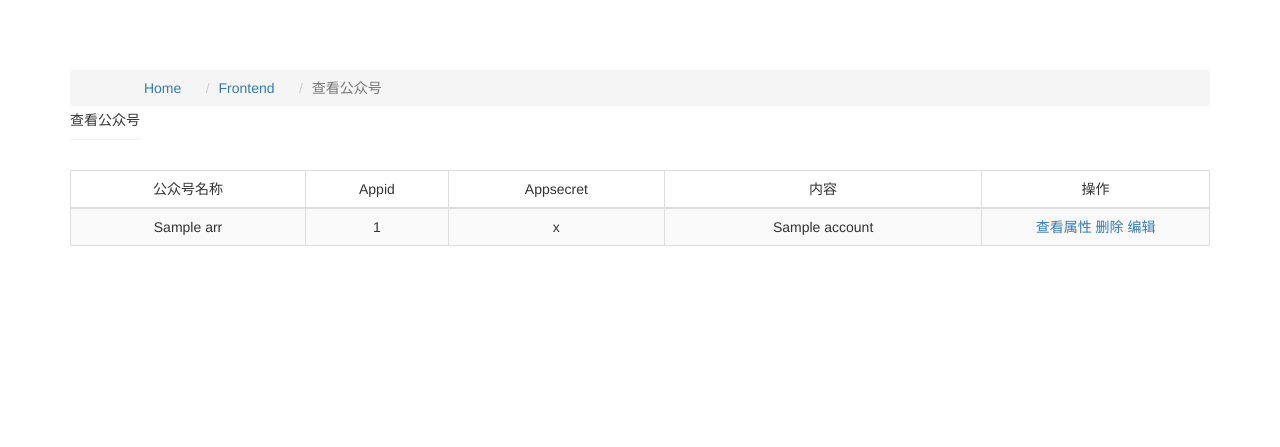
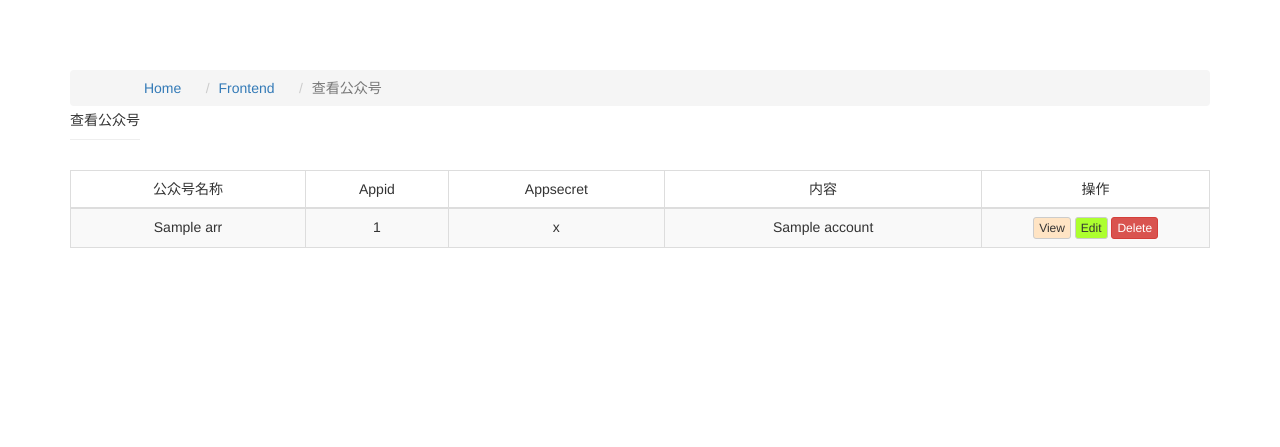
Before and after one commit to chenxuewei/WeDo, a Yii app: template views/Administration/show.php in a window 1280 px wide. Shown: the top 447 px of the page. Run offline with PHP 8.4 and a stand-in for Yii, Linux system fonts and the light colour scheme; the template is opened without the code that fills it: most values are stand-ins (such as "Sample title", 1, 10 or a date in 2020); data that the repository does not hold is empty; some libraries are stand-ins or nearby versions.

Commit message:
陈学卫 按钮修改

```diff
--- a/views/Administration/show.php
+++ b/views/Administration/show.php
@@ -38,9 +38,18 @@
                             <td align="center"><?= $v['appsecret'] ?></td>
                             <td align="center"><?= $v['account'] ?></td>
                             <td align="center">
-                                <a href="?r=administration/attribute&aid=<?php echo $v['aid'] ?>" >查看属性</a>
-                                <a href="javascript:void(0)" onclick="fun1(<?php echo $v['aid'] ?>)" >删除</a>
-                                <a href="?r=administration/save&aid=<?php echo $v['aid'] ?>" >编辑</a>
+                                <a href="?r=administration/attribute&aid=<?php echo $v['aid'] ?>" class="btn btn-xs btn-default" style="background:bisque" >
+                                    <i class="fa fa-search"></i>
+                                    View
+                                </a>
+                                <a href="?r=administration/save&aid=<?php echo $v['aid'] ?>" class="btn btn-default btn-xs mbs"  style="background: greenyellow">
+                                        <i class="fa fa-edit"></i>
+                                        Edit
+                                </a>
+                                <a href="javascript:void(0)" onclick="fun1(<?php echo $v['aid'] ?>)" class="btn btn-danger btn-xs mbs">
+                                        <i class="fa fa-trash-o"></i>
+                                        Delete
+                                    </a>
                             </td>
 
                         </tr>
```
